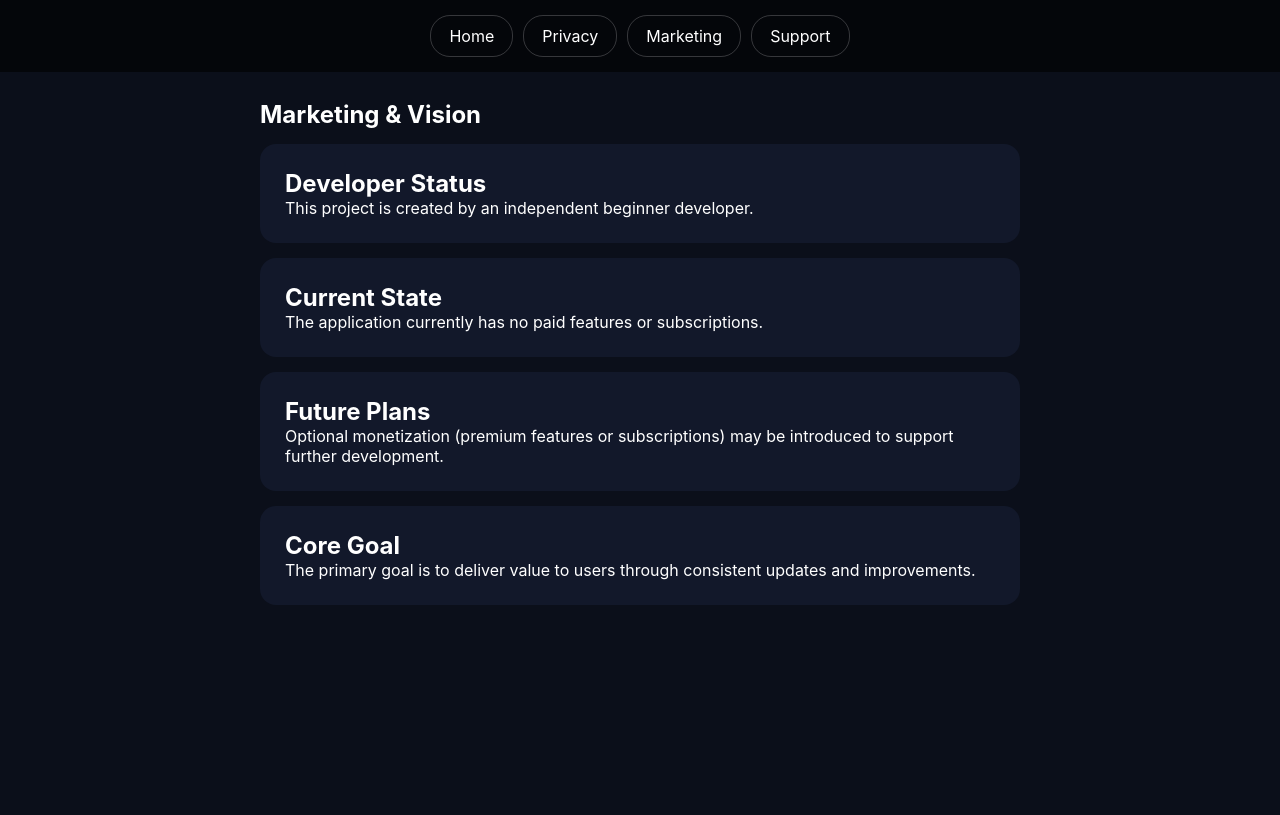
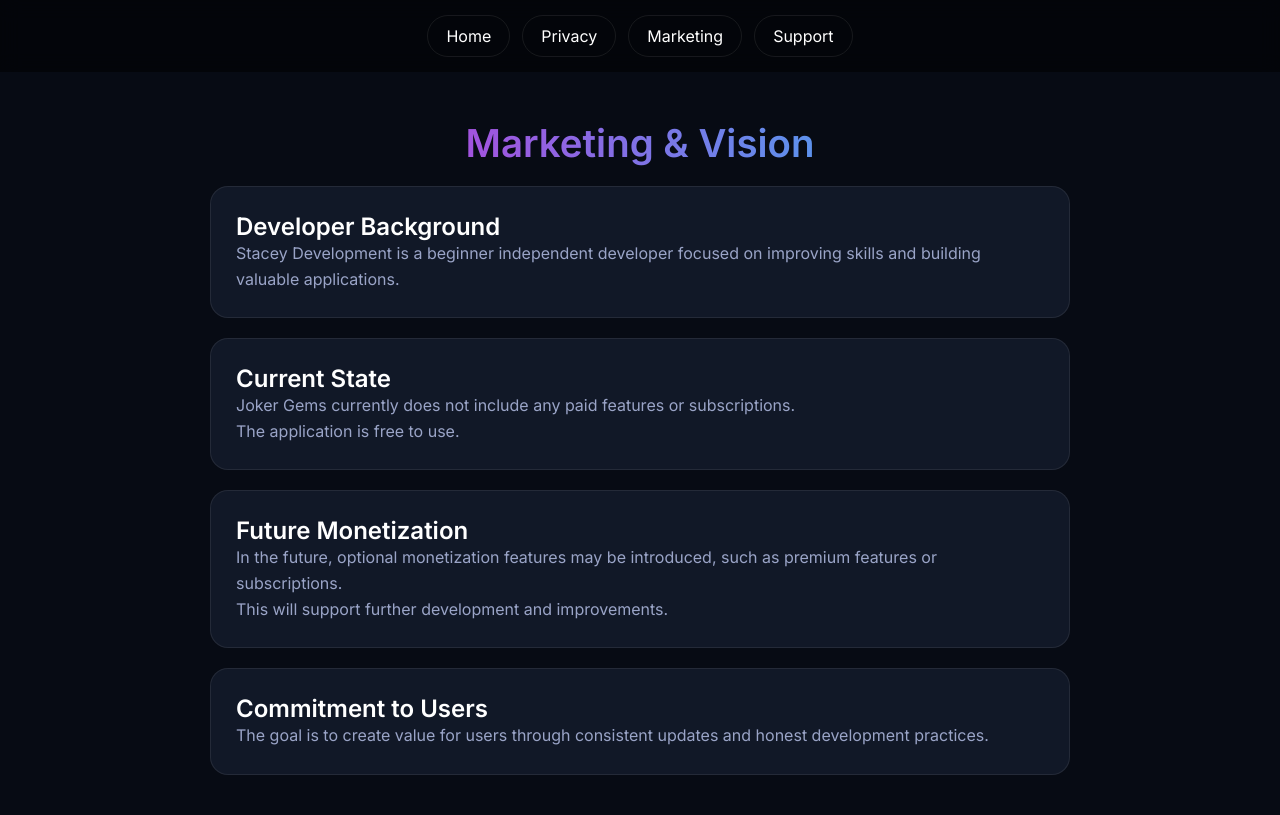
Before and after one commit to cupipikijob92-ai/Joker-Gems, a plain HTML site: page marketing.html in a window 1280 px wide. Drawn offline with Linux system fonts and the light colour scheme.

Commit message:
Update marketing.html

```diff
--- a/marketing.html
+++ b/marketing.html
@@ -3,16 +3,33 @@
 <head>
 <meta charset="UTF-8">
 <meta name="viewport" content="width=device-width, initial-scale=1.0">
-<title>Marketing</title>
+<title>Marketing | Joker Gems</title>
+
+<link href="https://fonts.googleapis.com/css2?family=Inter:wght@300;400;600&display=swap" rel="stylesheet">
 
 <style>
-:root{--bg:#0b0f1a;--card:#12182a;--accent:#00e5ff;--accent2:#ff00cc;--text:#fff;--muted:#a0a8c0;}
+/* тот же стиль как в index */
+:root{
+--bg:#070b14;
+--card:#111827;
+--border:rgba(255,255,255,0.08);
+--accent:#00e5ff;
+--accent2:#ff00cc;
+--text:#ffffff;
+--muted:#9aa4c7;
+}
 *{margin:0;padding:0;box-sizing:border-box;}
-body{font-family:Inter;background:#0b0f1a;color:white;}
-nav{position:fixed;top:0;width:100%;display:flex;justify-content:center;gap:10px;padding:15px;background:rgba(0,0,0,0.6);}
-nav a{color:white;text-decoration:none;padding:10px 18px;border-radius:20px;border:1px solid rgba(255,255,255,0.2);}
-section{padding:100px 20px;max-width:800px;margin:auto;}
-.card{background:var(--card);padding:25px;border-radius:16px;margin:15px 0;}
+body{font-family:Inter;background:var(--bg);color:white;}
+
+nav{position:fixed;top:0;width:100%;display:flex;justify-content:center;gap:12px;padding:15px;background:rgba(0,0,0,0.5);backdrop-filter:blur(10px);}
+nav a{color:white;text-decoration:none;padding:10px 18px;border-radius:25px;border:1px solid var(--border);}
+
+.hero{padding-top:120px;text-align:center;}
+.hero h1{font-size:2.4rem;background:linear-gradient(90deg,var(--accent2),var(--accent));-webkit-background-clip:text;color:transparent;}
+
+.container{max-width:900px;margin:auto;padding:20px;}
+.card{background:var(--card);padding:25px;border-radius:18px;margin-bottom:20px;border:1px solid var(--border);}
+.card p{color:var(--muted);line-height:1.6;}
 </style>
 </head>
 
@@ -25,31 +42,35 @@
 <a href="support.html">Support</a>
 </nav>
 
-<section>
+<div class="hero">
+<h1>Marketing & Vision</h1>
+</div>
 
-<h1>Marketing & Vision</h1>
+<div class="container">
 
 <div class="card">
-<h2>Developer Status</h2>
-<p>This project is created by an independent beginner developer.</p>
+<h2>Developer Background</h2>
+<p>Stacey Development is a beginner independent developer focused on improving skills and building valuable applications.</p>
 </div>
 
 <div class="card">
 <h2>Current State</h2>
-<p>The application currently has no paid features or subscriptions.</p>
+<p>Joker Gems currently does not include any paid features or subscriptions.</p>
+<p>The application is free to use.</p>
 </div>
 
 <div class="card">
-<h2>Future Plans</h2>
-<p>Optional monetization (premium features or subscriptions) may be introduced to support further development.</p>
+<h2>Future Monetization</h2>
+<p>In the future, optional monetization features may be introduced, such as premium features or subscriptions.</p>
+<p>This will support further development and improvements.</p>
 </div>
 
 <div class="card">
-<h2>Core Goal</h2>
-<p>The primary goal is to deliver value to users through consistent updates and improvements.</p>
+<h2>Commitment to Users</h2>
+<p>The goal is to create value for users through consistent updates and honest development practices.</p>
 </div>
 
-</section>
+</div>
 
 </body>
 </html>
```
